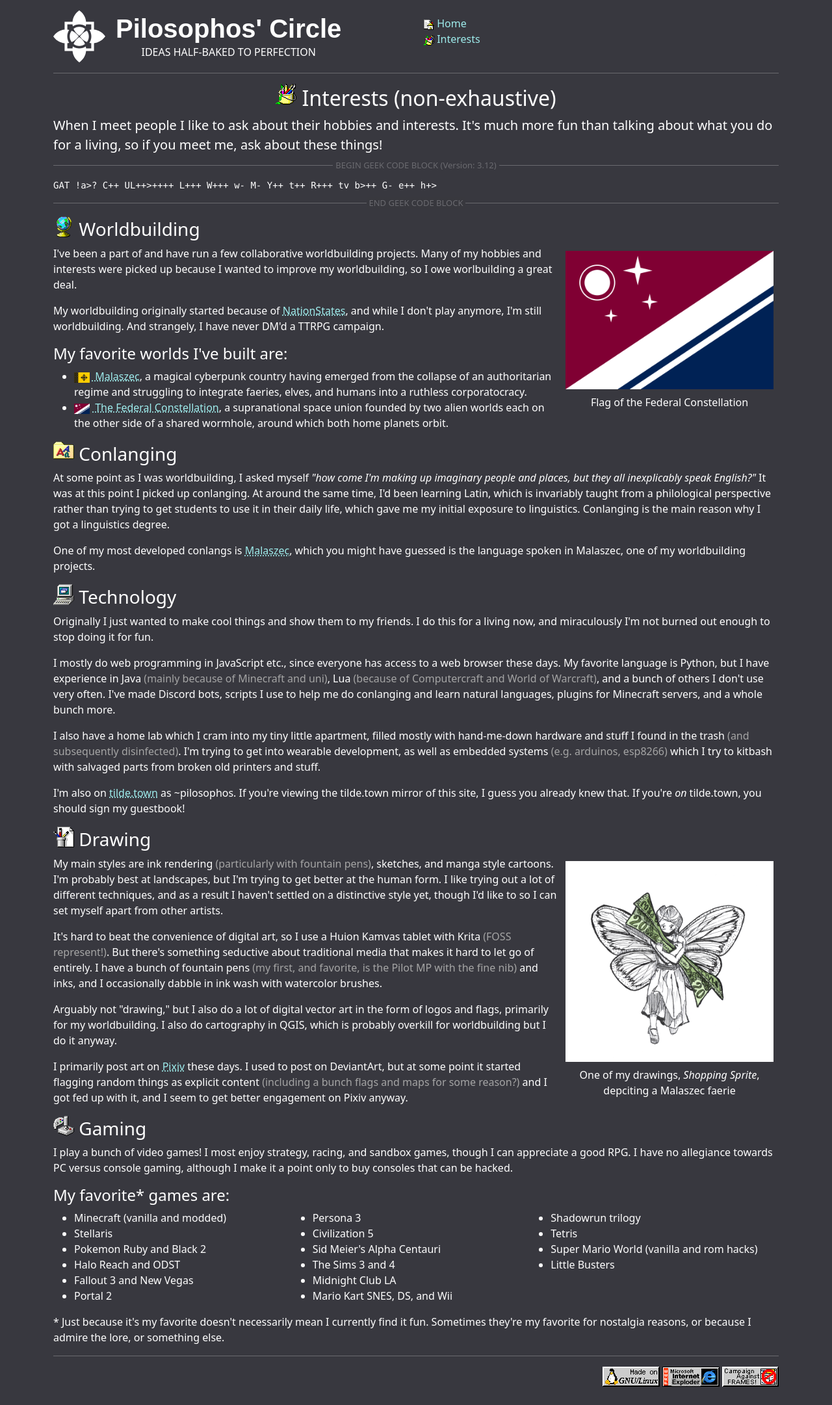
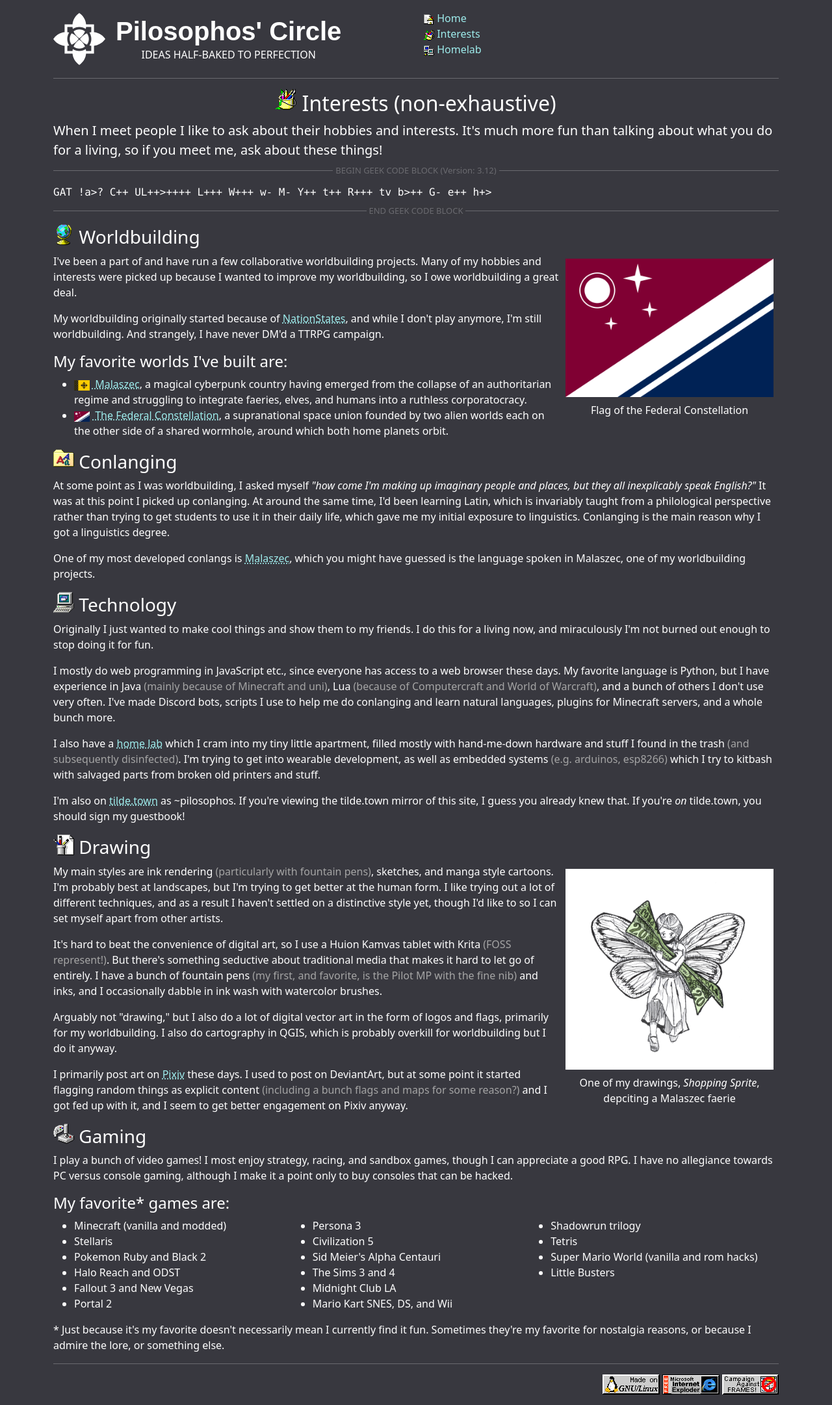
Before and after one commit to pilosophos/pilosophos-site-v1, a Jekyll site: the page built from interests.html, in a window 1280 px wide. Shown: the whole page at 65% size. Built offline with Jekyll 4.4.1, drawn with Linux system fonts in a browser that asks for light colours.

Commit message:
add homelab page

```diff
--- a/_includes/header.html
+++ b/_includes/header.html
@@ -9,8 +9,9 @@
     </div>
     <nav class="col-lg">
       <ul>
-        <li><a href="index.html"><img src="/assets/images/icons/tiny/homepage-3.png" role="presentation"> Home</a></li>
-        <li><a href="interests.html"><img src="/assets/images/icons/tiny/paint_old-1.png" role="presentation"> Interests</a></li>
+        <li><a href="index.html"><img src="assets/images/icons/tiny/homepage-3.png" role="presentation"> Home</a></li>
+        <li><a href="interests.html"><img src="assets/images/icons/tiny/paint_old-1.png" role="presentation"> Interests</a></li>
+        <li><a href="homelab.html"><img src="assets/images/icons/tiny/network_normal_two_pcs-1.png" role="presentation"> Homelab</a></li>
       </ul>
     </nav>
   </div>
--- a/assets/css/main.scss
+++ b/assets/css/main.scss
@@ -41,3 +41,7 @@
     text-align: center;
   }
 }
+
+.text-smallcaps {
+  font-variant: small-caps;
+}
--- a/index.html
+++ b/index.html
@@ -2,6 +2,6 @@
 title: Homepage
 layout: default
 ---
-<main>
-
+<main class="container">
+  <h2 class="d-none">Homepage</h2>
 </main>
--- a/interests.html
+++ b/interests.html
@@ -13,7 +13,7 @@
 
   <section class="geek-code">
     <hr class="gc-divider gc-begin">
-      <pre>GAT !a>? C++ UL++>++++ L+++ W+++ w- M- Y++ t++ R+++ tv b>++ G- e++ h+></pre>
+    <span class="font-monospace">GAT !a>? C++ UL++>++++ L+++ W+++ w- M- Y++ t++ R+++ tv b>++ G- e++ h+></span>
     <hr class="gc-divider gc-end">
   </section>
 
@@ -29,7 +29,7 @@
     </figure>
 
     <p>
-      I've been a part of and have run a few collaborative worldbuilding projects. Many of my hobbies and interests were picked up because I wanted to improve my worldbuilding, so I owe worlbuilding a great deal.
+      I've been a part of and have run a few collaborative worldbuilding projects. Many of my hobbies and interests were picked up because I wanted to improve my worldbuilding, so I owe worldbuilding a great deal.
     </p>
     <p>
       My worldbuilding originally started because of <a href="https://www.nationstates.net/">NationStates</a>, and while I don't play anymore, I'm still worldbuilding. And strangely, I have never DM'd a TTRPG campaign.
@@ -71,7 +71,7 @@
       I mostly do web programming in JavaScript etc., since everyone has access to a web browser these days. My favorite language is Python, but I have experience in Java <span class="text-muted">(mainly because of Minecraft and uni)</span>, Lua <span class="text-muted">(because of Computercraft and World of Warcraft)</span>, and a bunch of others I don't use very often. I've made Discord bots, scripts I use to help me do conlanging and learn natural languages, plugins for Minecraft servers, and a whole bunch more.
     </p>
     <p>
-      I also have a home lab which I cram into my tiny little apartment, filled mostly with hand-me-down hardware and stuff I found in the trash <span class="text-muted">(and subsequently disinfected)</span>. I'm trying to get into wearable development, as well as embedded systems <span class="text-muted">(e.g. arduinos, esp8266)</span> which I try to kitbash with salvaged parts from broken old printers and stuff.
+      I also have a <a href="homelab.html">home lab</a> which I cram into my tiny little apartment, filled mostly with hand-me-down hardware and stuff I found in the trash <span class="text-muted">(and subsequently disinfected)</span>. I'm trying to get into wearable development, as well as embedded systems <span class="text-muted">(e.g. arduinos, esp8266)</span> which I try to kitbash with salvaged parts from broken old printers and stuff.
     </p>
     <p>
       I'm also on <a href="https://tilde.town">tilde.town</a> as ~pilosophos. If you're viewing the tilde.town mirror of this site, I guess you already knew that. If you're <em>on</em> tilde.town, you should sign my guestbook!
```
Also changed, not shown: homelab.html (added, +90 -0 lines), assets/images/icons/network_cool_two_pcs-0.png (added), assets/images/icons/tiny/network_normal_two_pcs-1.png (added).
